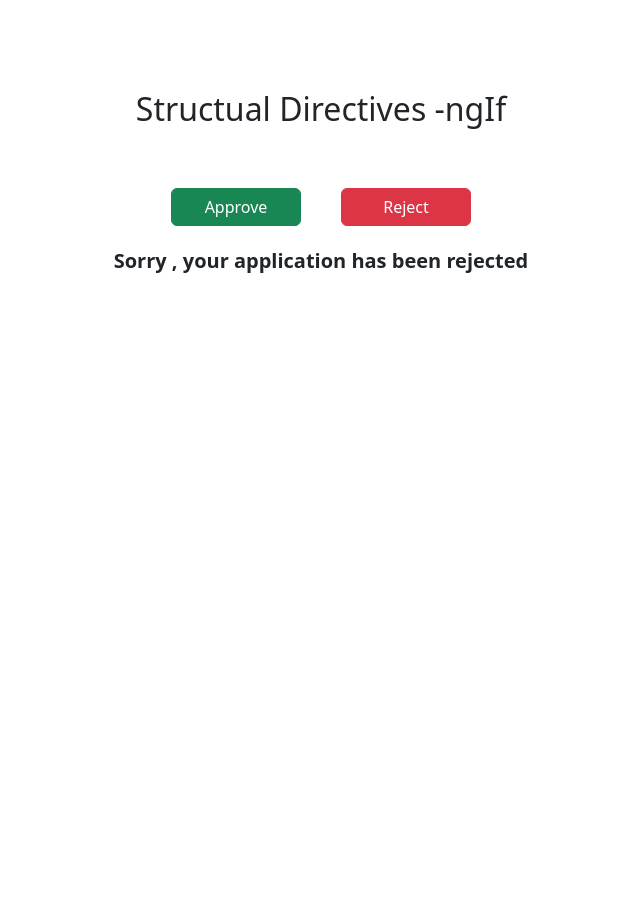
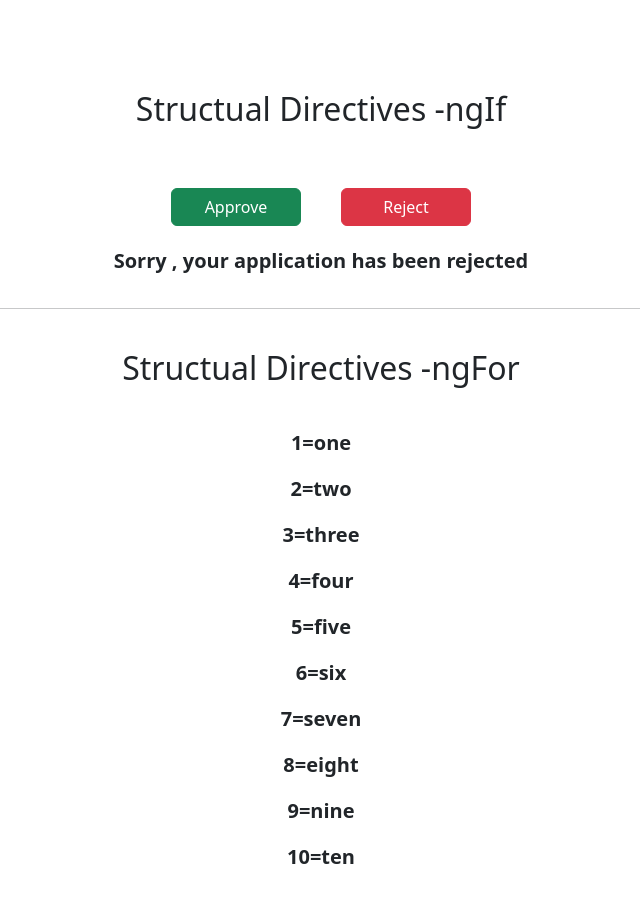
Before and after one commit to Ishini-Edirisinghe/Angular-practices, an Angular app: page / in a window 1280 px wide. Shown: the top 902 px of the page, without its empty margins (319-959 px from the left). Built offline with nearby package versions, Linux system fonts and the light colour scheme.

Commit message:
directives -ngFor

```diff
--- a/src/app/app.component.html
+++ b/src/app/app.component.html
@@ -20,6 +20,13 @@
             <p *ngIf="!isApproved">Sorry , your application has been rejected</p>
         </div>
     </div>
+    <hr>
+    <h2>Structual Directives -ngFor</h2>
+    <div class="row">
+        <div class="col-md-12">
+            <p *ngFor="let number of numbers;let i =index">{{i+1}}={{number}}</p>
+        </div>
+    </div>
 
 
 </div>
--- a/src/app/app.component.ts
+++ b/src/app/app.component.ts
@@ -22,18 +22,16 @@ import { FooterComponent } from "./footer/footer.component";
 })
 export class AppComponent {
   title = 'dg-stats';
-  // numbers=[
-  //   'one',
-  //   'two',
-  //   'three',
-  //   'four',
-  //   'five',
-  //   'six',
-  //   'seven',
-  //   'eight',
-  //   'nine',
-  //   'ten'
-  // ];
+  numbers=[
+    'one','two','three',
+    'four',
+    'five',
+    'six',
+    'seven',
+    'eight',
+    'nine',
+    'ten'
+  ];
 
   isApproved=false;
 
```
